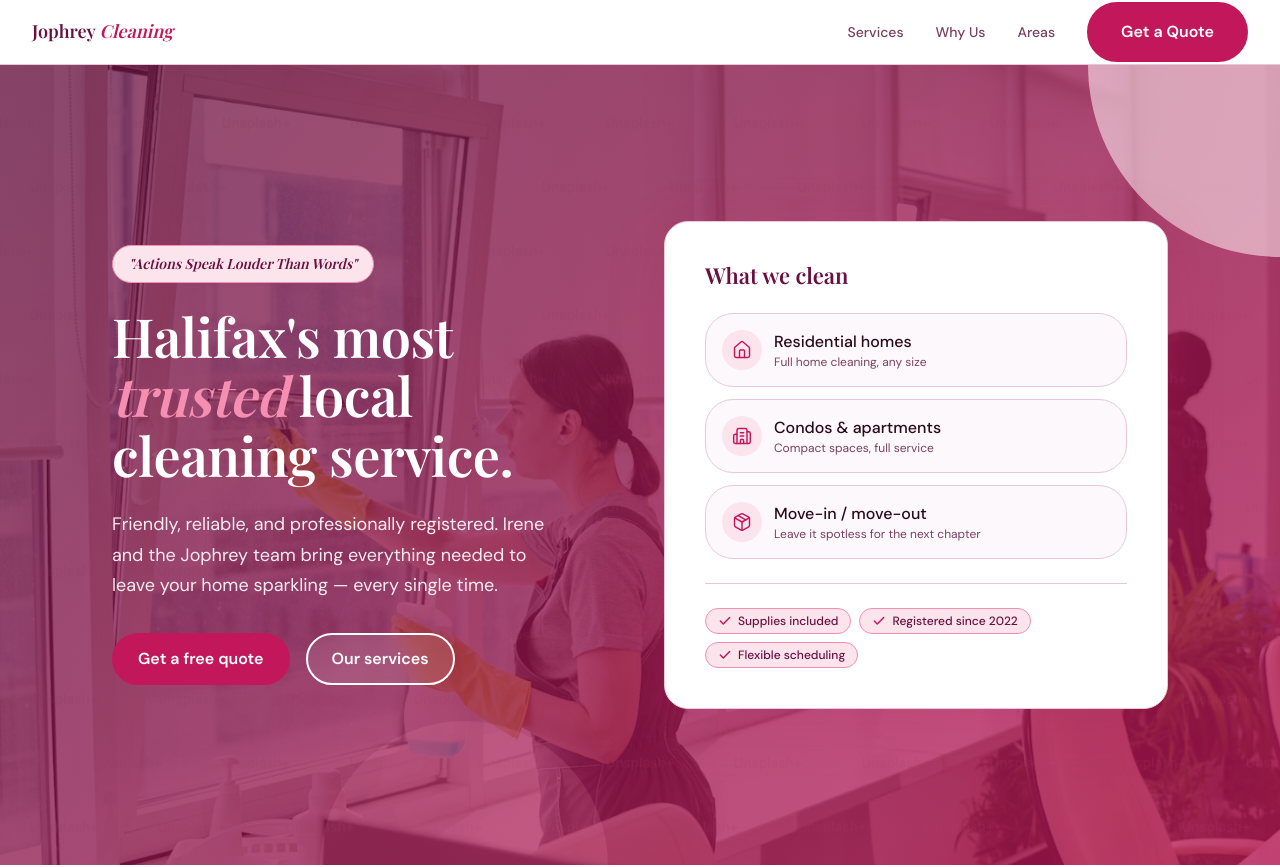
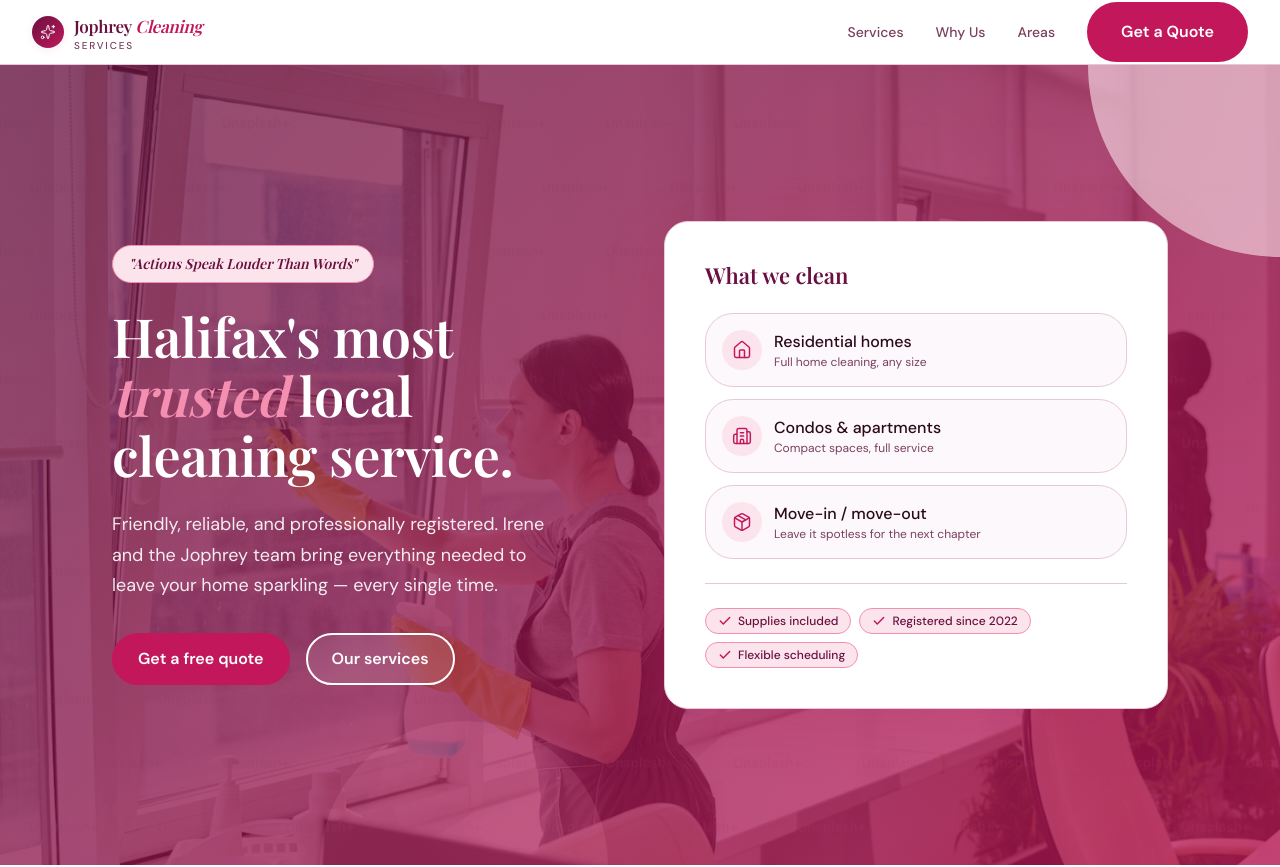
Before and after one commit to josh902/irene-cleaning, a Next.js app: page / in a window 1280 px wide. Shown: the top 867 px of the page. Built offline with nearby package versions, Linux system fonts and the light colour scheme; a web font is replaced by a local one.

Commit message:
Navbar: add gradient icon mark + refined wordmark with Services tag

```diff
--- a/app/components/Navbar.tsx
+++ b/app/components/Navbar.tsx
@@ -2,6 +2,7 @@
 
 import { useState, useEffect } from "react";
 import { Menu, X } from "lucide-react";
+import { Icon } from "./ui/Icon";
 
 const navLinks = [
   { href: "#services", label: "Services" },
@@ -24,9 +25,18 @@ export default function Navbar() {
   return (
     <nav className="sticky top-0 z-50 glass border-b border-border">
       <div className="container mx-auto px-4 md:px-8 lg:px-12 h-16 flex items-center justify-between">
-        <a href="#hero" className="flex items-center gap-1">
-          <div className="font-playfair text-lg md:text-xl font-semibold text-purple">
-            Jophrey <span className="text-pink italic">Cleaning</span>
+        <a href="#hero" className="flex items-center gap-2.5 group">
+          <div className="w-8 h-8 rounded-xl bg-gradient-to-br from-purple to-pink flex items-center justify-center shrink-0 shadow-sm group-hover:shadow-md transition-shadow duration-200">
+            <Icon name="sparkles" className="w-4 h-4 text-white" strokeWidth={1.5} />
+          </div>
+          <div className="flex flex-col leading-none gap-0.5">
+            <span className="font-playfair text-base md:text-lg font-semibold tracking-tight">
+              <span className="text-purple">Jophrey</span>{" "}
+              <span className="text-pink italic">Cleaning</span>
+            </span>
+            <span className="hidden sm:block text-[10px] uppercase tracking-[0.18em] text-text-muted font-medium">
+              Services
+            </span>
           </div>
         </a>
 
```
